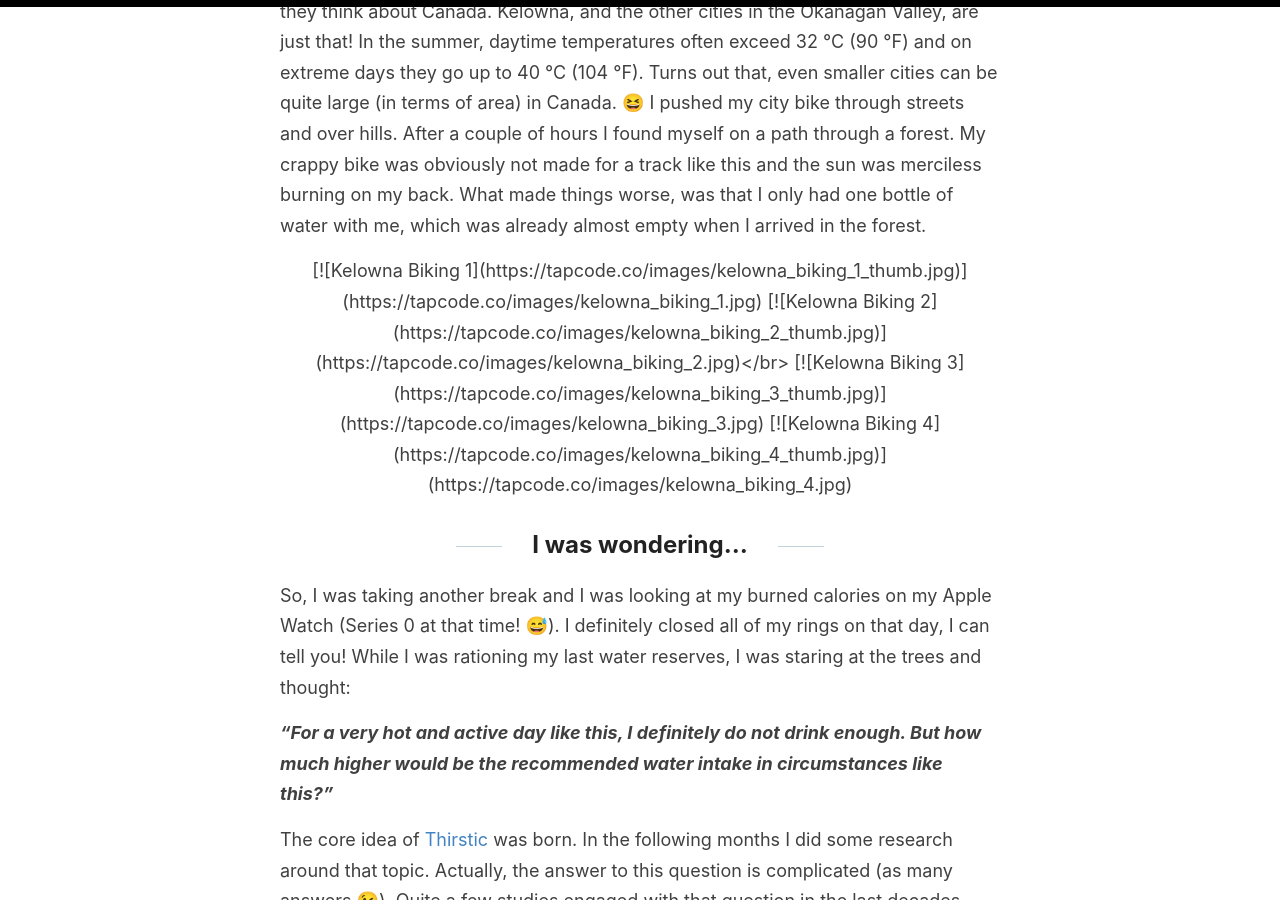
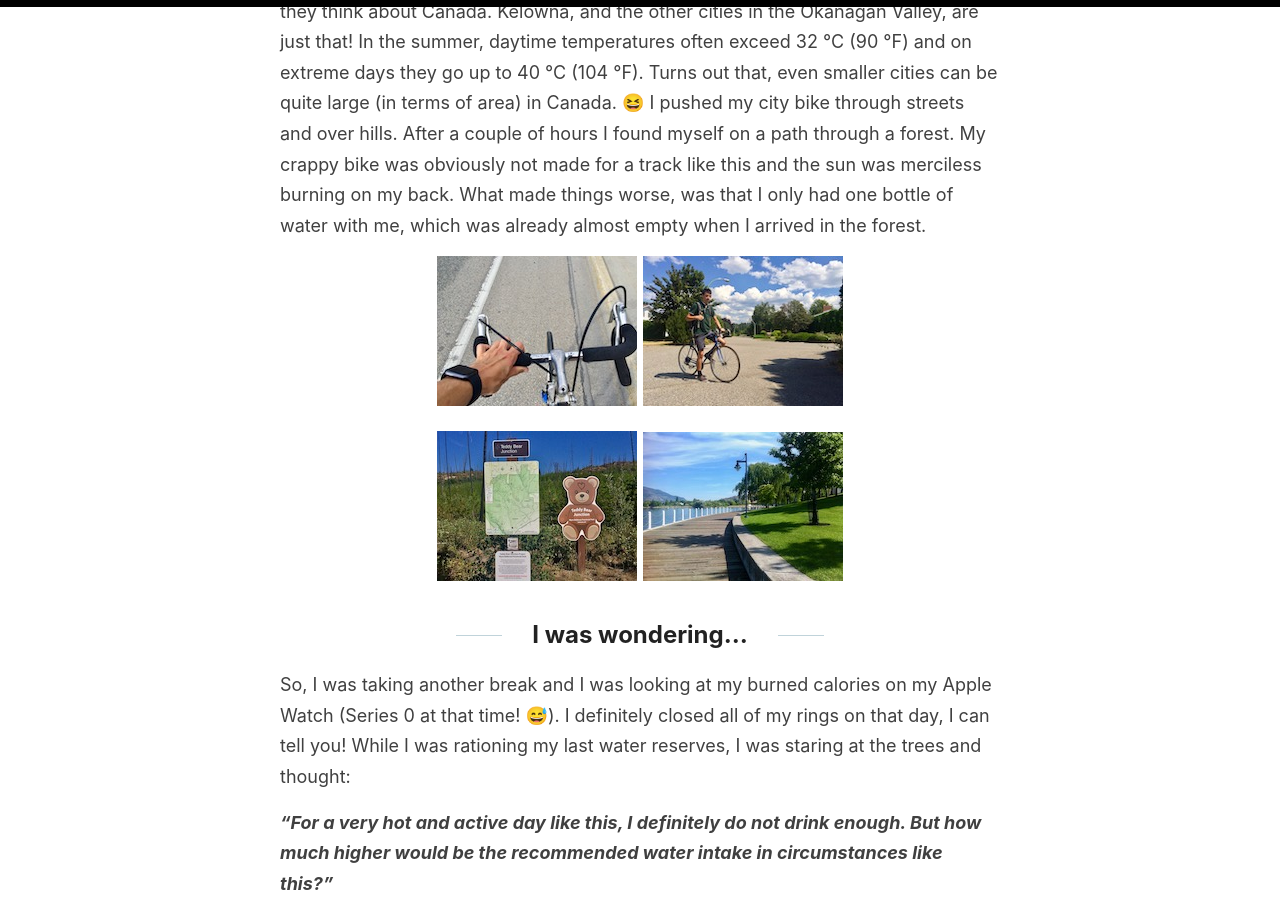
Before and after one commit to tapcode-apps/tapcode-webpage, a Jekyll site: the page built from _posts/2019-09-09-behind-the-scenes-shipping-thirstic.md, in a window 1280 px wide and 900 px high, scrolled down 445 px. Built offline with Jekyll 4.4.1, drawn with Linux system fonts in a browser that asks for light colours.

Commit message:
Align images with HTML

```diff
--- a/_posts/2019-09-09-behind-the-scenes-shipping-thirstic.md
+++ b/_posts/2019-09-09-behind-the-scenes-shipping-thirstic.md
@@ -9,10 +9,13 @@ permalink: /2019/09/09/behind-the-scenes-shipping-thirstic-to-the-app-store/
 It was a hot and sunny weekend in [Kelowna,](https://en.wikipedia.org/wiki/Kelowna) British Columbia in July 2015. I've just moved to Canada with my girlfriend, after we both finally received our visas for the [International Experience Canada](https://www.canada.ca/en/immigration-refugees-citizenship/services/work-canada/iec.html) program. I bought a used city bike, mainly for commuting to work, but on this weekend I wanted to explore the surrounding area of this beautiful small city. Most people don't think at hot, sunny lakeside towns when they think about Canada. Kelowna, and the other cities in the Okanagan Valley, are just that! In the summer, daytime temperatures often exceed 32 °C (90 °F) and on extreme days they go up to 40 °C (104 °F). Turns out that, even smaller cities can be quite large (in terms of area) in Canada. 😆 I pushed my city bike through streets and over hills. After a couple of hours I found myself on a path through a forest. My crappy bike was obviously not made for a track like this and the sun was merciless burning on my back. What made things worse, was that I only had one bottle of water with me, which was already almost empty when I arrived in the forest.
 
 <p align="center">
-    [![Kelowna Biking 1](https://tapcode.co/images/kelowna_biking_1_thumb.jpg)](https://tapcode.co/images/kelowna_biking_1.jpg)
-    [![Kelowna Biking 2](https://tapcode.co/images/kelowna_biking_2_thumb.jpg)](https://tapcode.co/images/kelowna_biking_2.jpg)</br>
-    [![Kelowna Biking 3](https://tapcode.co/images/kelowna_biking_3_thumb.jpg)](https://tapcode.co/images/kelowna_biking_3.jpg)
-    [![Kelowna Biking 4](https://tapcode.co/images/kelowna_biking_4_thumb.jpg)](https://tapcode.co/images/kelowna_biking_4.jpg)
+    <a href="https://tapcode.co/images/kelowna_biking_1.jpg"><img src="https://tapcode.co/images/kelowna_biking_1_thumb.jpg" alt="Kelowna Biking 1"></a>
+    <a href="https://tapcode.co/images/kelowna_biking_2.jpg"><img src="https://tapcode.co/images/kelowna_biking_2_thumb.jpg" alt="Kelowna Biking 2"></a>
+</p>
+
+<p align="center">
+    <a href="https://tapcode.co/images/kelowna_biking_3.jpg"><img src="https://tapcode.co/images/kelowna_biking_3_thumb.jpg" alt="Kelowna Biking 3"></a>
+    <a href="https://tapcode.co/images/kelowna_biking_4.jpg"><img src="https://tapcode.co/images/kelowna_biking_4_thumb.jpg" alt="Kelowna Biking 4"></a>
 </p>
 
 ## I was wondering...
```
